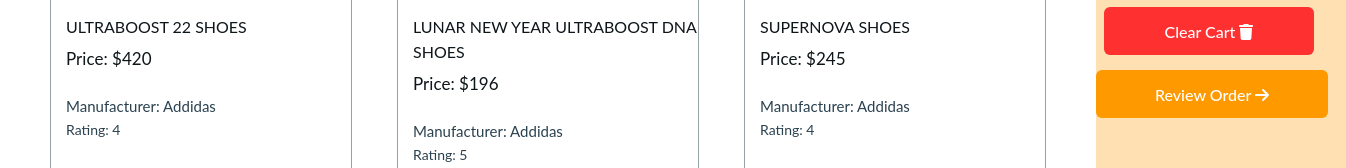
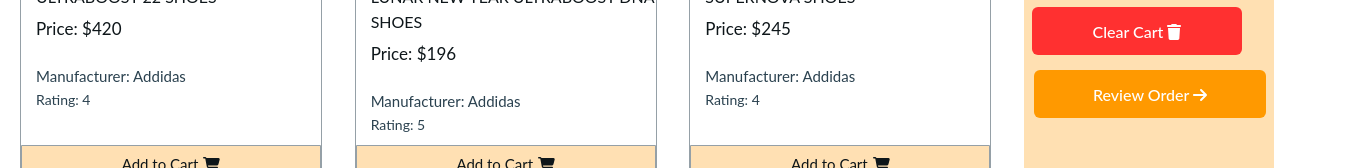
Before and after one commit to sajim-khan/ema-john-ecommerce, a React (Vite) app: page / in a window 1280 px wide. Shown: the part 428-596 px from the top of the page, 1346 px wide, since content can reach past the window. Built offline with nearby package versions, Linux system fonts and the light colour scheme.

Commit message:
addeexplore children props

```diff
--- a/src/App.css
+++ b/src/App.css
@@ -1,3 +1,3 @@
 #root {
-  width: 1420px;
+  width: 1280px;
 }
--- a/src/Components/Cart/Cart.css
+++ b/src/Components/Cart/Cart.css
@@ -47,7 +47,7 @@
 }
 
 .order-button {
-  margin-top: 0 10px;
+  margin: 0 10px;
   color: #ffffff;
   width: 232px;
   height: 48px;
--- a/src/Components/Cart/Cart.jsx
+++ b/src/Components/Cart/Cart.jsx
@@ -3,7 +3,7 @@
 import { FontAwesomeIcon } from "@fortawesome/react-fontawesome";
 import { faTrash, faArrowRight } from "@fortawesome/free-solid-svg-icons";
 
-const Cart = ({ cart, handleClearCart }) => {
+const Cart = ({ cart, handleClearCart, children }) => {
   //const cart = props.cart; // option 1
   //const {cart} = props; // option 2
 
@@ -44,9 +44,10 @@
       <button onClick={handleClearCart} className="clear-button">
         Clear Cart <FontAwesomeIcon icon={faTrash} />
       </button>
-      <button className="order-button">
+      {/* <button className="order-button">
         Review Order <FontAwesomeIcon icon={faArrowRight} />
-      </button>
+      </button> */}
+      {children}
     </div>
   );
 };
--- /dev/null
+++ b/src/Components/Checkout/Checkout.jsx
@@ -0,0 +1,11 @@
+import React from 'react';
+
+const Checkout = () => {
+    return (
+        <div>
+            <h3>Checkout your order!!!</h3>
+        </div>
+    );
+};
+
+export default Checkout;
--- a/src/Components/Orders/Orders.jsx
+++ b/src/Components/Orders/Orders.jsx
@@ -1,9 +1,12 @@
 import React, { useState } from "react";
 import Cart from "../Cart/Cart";
-import { useLoaderData } from "react-router-dom";
+import { Link, useLoaderData } from "react-router-dom";
 import "./Orders.css";
 import ReviewItem from "../ReviewItem/ReviewItem";
 import { deleteShoppingCart, removeFromDb } from "../../utilities/fakedb";
+import { FontAwesomeIcon } from "@fortawesome/react-fontawesome";
+import { faTrash, faArrowRight } from "@fortawesome/free-solid-svg-icons";
+
 
 const Orders = () => {
   const savedCart = useLoaderData();
@@ -32,7 +35,13 @@
         ))}
       </div>
       <div className="cart-container">
-        <Cart cart={cart} handleClearCart={handleClearCart}></Cart>
+        <Cart cart={cart} handleClearCart={handleClearCart}>
+          <Link to='/checkout'>
+            <button className="order-button">
+              Proceed Checkout <FontAwesomeIcon icon={faArrowRight} />
+            </button>
+          </Link>
+        </Cart>
       </div>
     </div>
   );
--- a/src/Components/Product/product.css
+++ b/src/Components/Product/product.css
@@ -4,6 +4,7 @@
   border: 1px solid #95a0a7;
   border-radius: 8px;
   position: relative;
+  margin-bottom: 20px
 }
 
 .product img {
--- a/src/Components/Shop/Shop.css
+++ b/src/Components/Shop/Shop.css
@@ -4,8 +4,8 @@
 
 }
 .products-container{
-    margin: 50px;
     display: grid;
     grid-template-columns: repeat(3, 1fr);
-    gap: 45px;
+    margin-top: 20px;
+    margin-left: 20px;
 }
--- a/src/Components/Shop/Shop.jsx
+++ b/src/Components/Shop/Shop.jsx
@@ -3,6 +3,9 @@
 import Cart from "../Cart/Cart";
 import Product from "../Product/Product";
 import "./Shop.css";
+import { Link } from "react-router-dom";
+import { FontAwesomeIcon } from "@fortawesome/react-fontawesome";
+import { faTrash, faArrowRight } from "@fortawesome/free-solid-svg-icons";
 
 const Shop = () => {
   const [products, setProducts] = useState([]);
@@ -74,7 +77,13 @@
       </div>
 
       <div className="cart-container">
-        <Cart cart={cart} handleClearCart={handleClearCart}></Cart>
+        <Cart cart={cart} handleClearCart={handleClearCart}>
+          <Link to='/orders'>
+            <button className="order-button">
+              Review Order <FontAwesomeIcon icon={faArrowRight} />
+            </button>
+          </Link>
+        </Cart>
       </div>
     </div>
   );
```
Also changed, not shown: src/main.jsx (+7 -0 lines), src/Components/Orders/Orders.css (line endings or trailing spaces).
